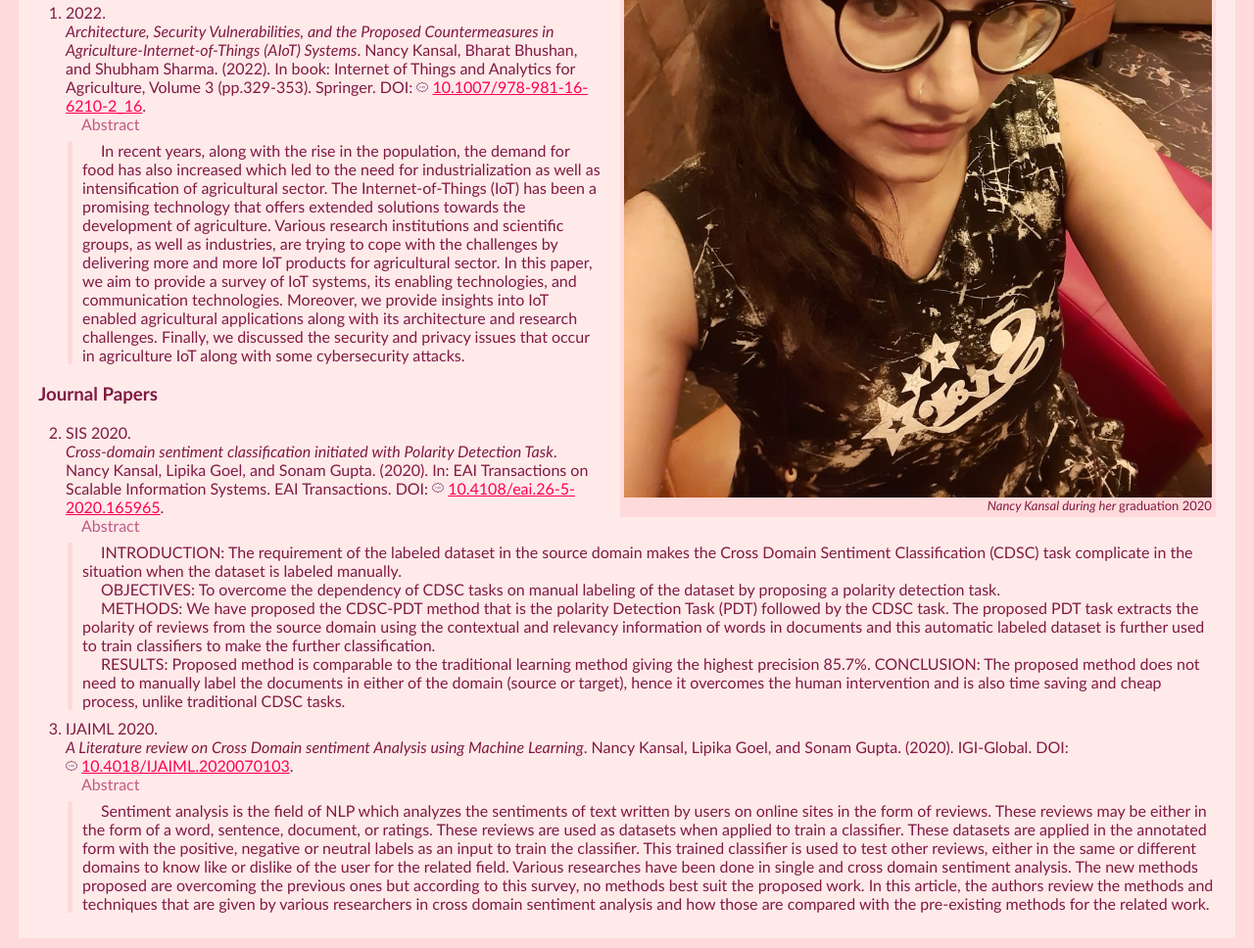
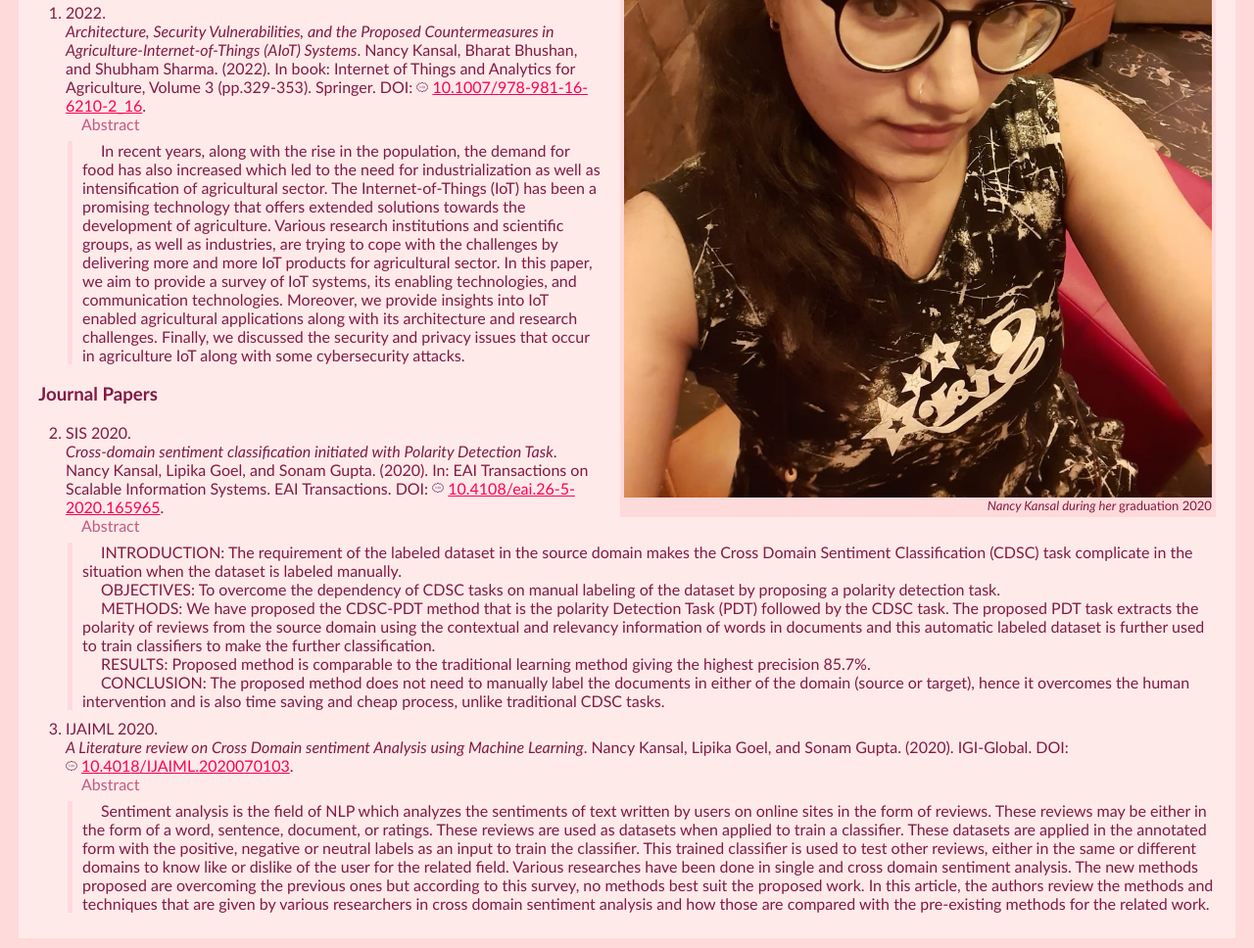
Before and after one commit to AngelAngel1110/AngelAngel1110.github.io, a plain HTML site: page index.html in a window 1280 px wide. Shown: the part 528-1496 px from the top of the page at 98% size. Drawn offline with Linux system fonts and the light colour scheme.

Commit message:
index.html

```diff
--- a/index.html
+++ b/index.html
@@ -55,7 +55,8 @@ Knowledge Part II, Gr. Noida, India.</address>
     <details class='abstract' open><summary>Abstract</summary><blockquote class='abstract'><p>INTRODUCTION: The requirement of the labeled dataset in the source domain makes the Cross Domain Sentiment Classification (CDSC) task complicate in the situation when the dataset is labeled manually. </p>
         <p>OBJECTIVES: To overcome the dependency of CDSC tasks on manual labeling of the dataset by proposing a polarity detection task. </p>
         <p>METHODS: We have proposed the CDSC-PDT method that is the polarity Detection Task (PDT) followed by the CDSC task. The proposed PDT task extracts the polarity of reviews from the source domain using the contextual and relevancy information of words in documents and this automatic labeled dataset is further used to train classifiers to make the further classification. </p>
-        <p>RESULTS: Proposed method is comparable to the traditional learning method giving the highest precision 85.7%. CONCLUSION: The proposed method does not need to manually label the documents in either of the domain (source or target), hence it overcomes the human intervention and is also time saving and cheap process, unlike traditional CDSC tasks.</p>
+        <p>RESULTS: Proposed method is comparable to the traditional learning method giving the highest precision 85.7%.
+        <p>CONCLUSION: The proposed method does not need to manually label the documents in either of the domain (source or target), hence it overcomes the human intervention and is also time saving and cheap process, unlike traditional CDSC tasks.</p>
     </blockquote>
 </details></li><li class='ref' id='IJAIML-202O'>IJAIML 2020. <div class='detail'>
     <quote>A Literature review on Cross Domain sentiment Analysis using Machine Learning</quote>.
```
